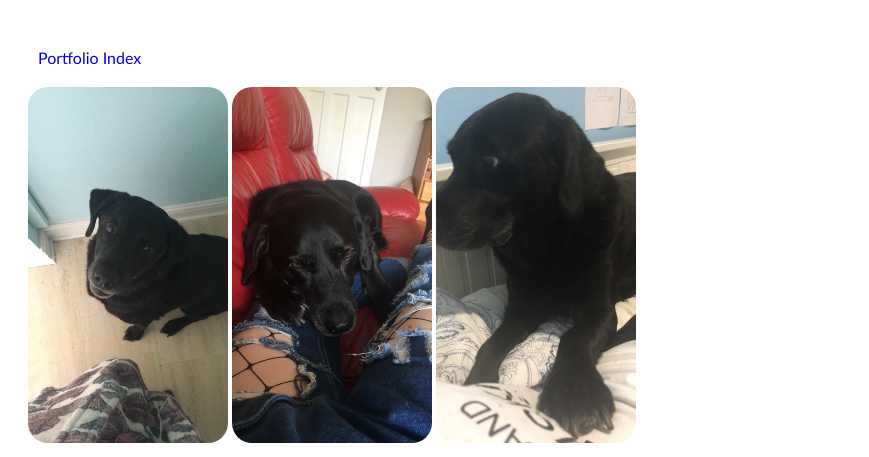
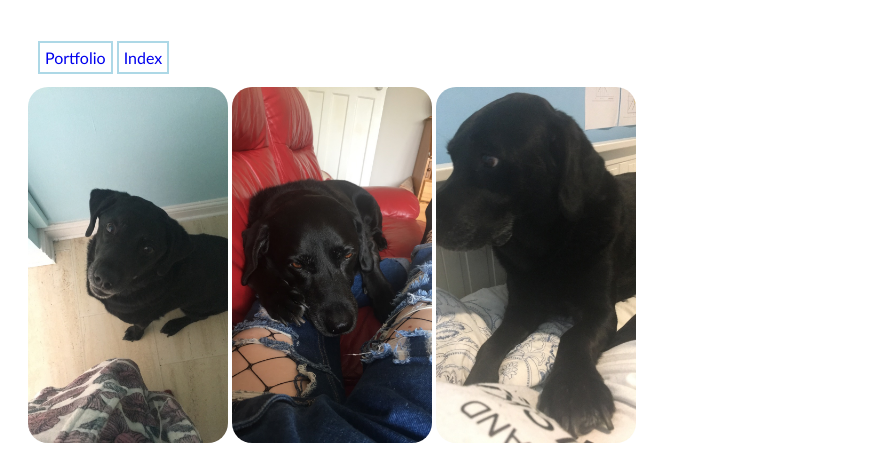
Before and after one commit to lucyroberts26/Portfolio, a plain HTML site: page index.html in a window 1280 px wide. Shown: the top 457 px of the page, without its empty margins (0-869 px from the left). Drawn offline with Linux system fonts and the light colour scheme.

Commit message:
Added borders to links

```diff
--- a/css/index.css
+++ b/css/index.css
@@ -14,9 +14,13 @@ body{
 }
 a{
 	text-decoration: none;
+	border: 2px solid;
+	border-color: lightblue;
+	padding: 5px;
 }
 nav{
 	padding: 10px;
 	padding-left: 0px;
 	margin: 10px;
+
 }
```
